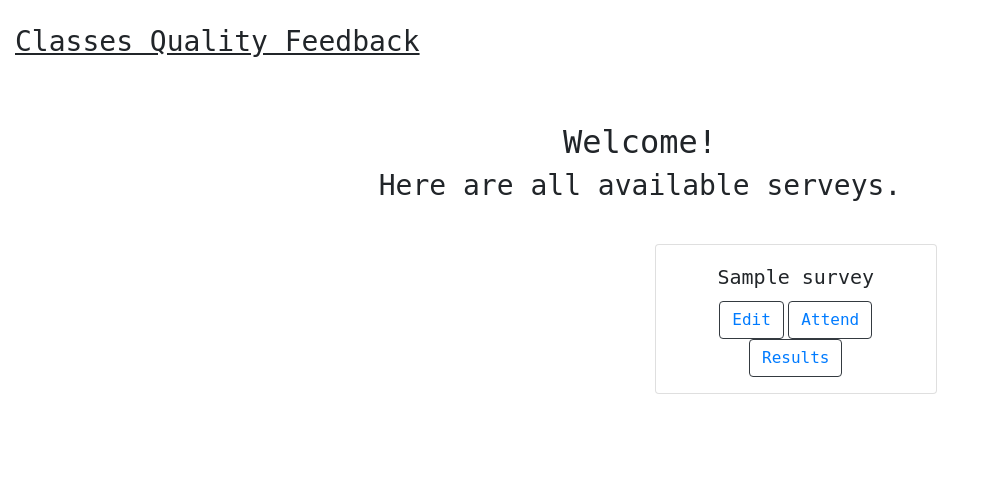
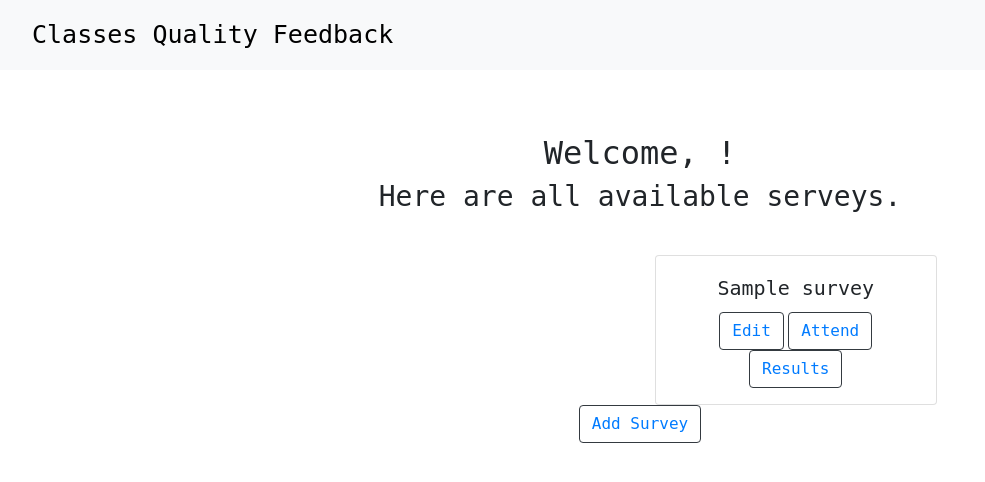
Before and after one commit to Genvekt/Classes-Quality--Feedback, a Django app: page /survey_list/ in a window 1280 px wide. Shown: the top 482 px of the page, without its empty margins (0-985 px from the left). Run offline with Django 3.2, Linux system fonts and the light colour scheme; tables that the repository leaves empty hold one stand-in row (values such as "Sample post"); some libraries are stand-ins or nearby versions.

Commit message:
Add files via upload

```diff
--- /dev/null
+++ b/templates/base.html
@@ -0,0 +1,63 @@
+<!DOCTYPE html>
+<html lang="en">
+
+<head>
+    <meta charset="UTF-8">
+
+    <meta name="viewport" content="width=device-width, initial-scale=1">
+    <link rel="stylesheet" href="https://maxcdn.bootstrapcdn.com/bootstrap/4.3.1/css/bootstrap.min.css">
+    <script src="https://ajax.googleapis.com/ajax/libs/jquery/3.3.1/jquery.min.js"></script>
+    <script src="https://cdnjs.cloudflare.com/ajax/libs/popper.js/1.14.7/umd/popper.min.js"></script>
+    <script src="https://maxcdn.bootstrapcdn.com/bootstrap/4.3.1/js/bootstrap.min.js"></script>
+
+    <title>Welcome Page</title>
+    <link rel="stylesheet" href="https://stackpath.bootstrapcdn.com/bootstrap/4.3.1/css/bootstrap.min.css"
+          integrity="sha384-ggOyR0iXCbMQv3Xipma34MD+dH/1fQ784/j6cY/iJTQUOhcWr7x9JvoRxT2MZw1T" crossorigin="anonymous">
+
+
+</head>
+
+<body>
+
+{% load staticfiles %}
+{% block sidebar %}
+
+    <nav class="navbar navbar-expand-sm bg-light navbar-light">
+        <dev class="nav-item active" >
+            <a class="nav-link" style="font-family:monospace; font-size:25px; color: black;" href="{% url 'survey_list' %}">Classes Quality Feedback</a>
+        </dev>
+
+
+        {% if request.user.is_authenticated %}
+            {% if request.user.type == 'a' %}
+                <div class="collapse navbar-collapse" id="navbarSupportedContent">
+                    <ul class="navbar-nav mr-auto">
+                            <dev class="nav-item dropdown" style="margin-left: 570px">
+                              <a class="nav-link dropdown-toggle" style="font-family:monospace; font-size:18px; color: blue; " href="#" id="navbardrop" data-toggle="dropdown">Admin board</a>
+                                <div class="dropdown-menu">
+                                    <a class="dropdown-item" style="font-family:monospace; font-size:18px; color:black;" href="{% url 'users_list'%}">Users</a>
+                                    <a class="dropdown-item" style="font-family:monospace; font-size:18px; color:black;" href="{% url 'courses_list' %}">Courses</a>
+                                    <a class="dropdown-item" style="font-family:monospace; font-size:18px; color:black;" href="{% url 's_groups_list'%}">Student Groups</a>
+                                </div>
+                            </dev>
+                    </ul>
+                </div>
+            {% endif %}
+            <dev class="nav-item active">
+                <a class="nav-link" style="color: blue; font-family:monospace; font-size:18px;" href="{% url 'logout' %}?next={{ request.path }}">Log Out</a>
+            </dev>
+        {% endif %}
+
+    </nav>
+
+{% endblock %}
+
+
+{% block content %}
+
+{% endblock %}
+
+
+</body>
+
+</html>
--- /dev/null
+++ b/templates/permission_error.html
@@ -0,0 +1,4 @@
+{% include 'base.html' %}
+{% block content %}
+    <h1>You don't have a permission</h1>
+{% endblock %}
--- a/templates/survey_list.html
+++ b/templates/survey_list.html
@@ -1,20 +1,9 @@
-<!DOCTYPE html>
-<html lang="en">
-
-<head>
-    <meta charset="UTF-8">
-    <title>Head1</title>
-    <h3 class="font-weight-light" style="font-family:monospace; text-decoration: underline; margin: 25px 0px 0px 15px">Classes Quality Feedback</h3>
-    {% load staticfiles %}
-    <link rel="stylesheet" href="https://stackpath.bootstrapcdn.com/bootstrap/4.3.1/css/bootstrap.min.css"
-          integrity="sha384-ggOyR0iXCbMQv3Xipma34MD+dH/1fQ784/j6cY/iJTQUOhcWr7x9JvoRxT2MZw1T" crossorigin="anonymous">
-</head>
-
-<body style="background: white">
+{% extends 'base.html' %}
+{% block content %}
 
     {% if surveys %}
     <div class="jumbotron" style="background: inherit">
-        <h2 class="text-center font-weight-normal" style="font-family:monospace;">Welcome!</h2>
+        <h2 class="text-center font-weight-normal" style="font-family:monospace;">Welcome, {{ user.username }}!</h2>
         <h3 class="text-center font-weight-light" style="font-family:monospace;">Here are all available serveys.<br/><br/></h3>
 
         <div class="row">
@@ -26,22 +15,29 @@
                     <h5 class="card-title" style="font-family:monospace;">{{ survey.name }}</h5>
                     <button type="button" class="btn btn-outline-dark" style="font-family:monospace;"><a href="{% url 'survey_detail' survey.id %}">Edit</a></button>
                     <button type="button" class="btn btn-outline-dark" style="font-family:monospace;"><a href="{% url 'survey_submit' survey.id %}">Attend</a></button>
-                    <button type="button" class="btn btn-outline-dark" style="font-family:monospace;"><a href="{% url 'survey_result' survey.id %}">Results</a></button>
+                    <button type="button" class="btn btn-outline-dark" style="font-family:monospace;"><a href="{% url 'results' survey.id %}">Results</a></button>
                 </div>
             </div>
             </div>
     </div>
         {% endfor %}
         </div>
+    <div class="text-center">
+        <p><button type="button" class="btn btn-outline-dark" style="font-family:monospace;"><a href="{% url 'survey_create' %}">Add Survey</a></button></p>
+    </div>
     </div>
 
     {% else %}
-     <div class="jumbotron" style="background: inherit">
-        <h2 class="text-center font-weight-normal">Welcome!</h2>
-        <h3 class="text-center font-weight-light">Unfortunately, there are no surveys yet. To create them, press next button:</h3>
-         <button type="button" class="btn btn-outline-dark"><a href="'create_data">Create Data</a></button>
+     <div class="jumbotron" style="height: 100vh; ">
+         <div class="container">
+             <div class="justify-content-center">
+                <h2 class="text-center font-weight-normal" style="font-family:monospace;">Welcome!</h2>
+                <h3 class="text-center font-weight-light" style="font-family:monospace;">Unfortunately, there are no surveys yet. <br/>To create them, press the button:</h3>
+                 <div class="row justify-content-center">
+                 <button type="button" class="btn btn-light btn-lg" style="font-family:monospace;"><a href='create_data'>Create Data</a></button>
+                 </div>
+             </div>
+         </div>
      </div>
     {% endif %}
-</body>
-
-</html>
+{% endblock %}
```
Also changed, not shown: templates/create_data.html (+11 -12 lines), templates/index.html (added, +21 -0 lines), templates/survey_create.html (added, +10 -0 lines), templates/survey_detail.html (+7 -18 lines), templates/survey_result.html (+9 -22 lines), templates/survey_submit.html (+3 -20 lines), templates/survey_submitted.html (added, +9 -0 lines).
